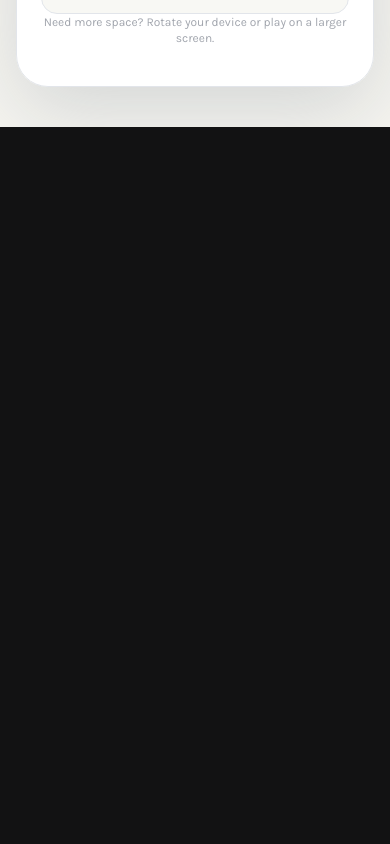
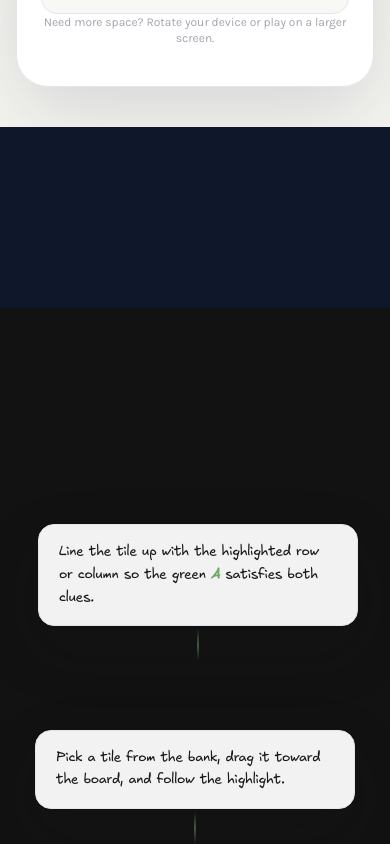
Before and after one commit to evgenyvinnik/crosswordly, a React (Vite) app: page / in a window 390 px wide. Shown: the part 1753-2597 px from the top of the page. Before the commit the page ends 1880 px from the top, so only its background shows below. Built offline with nearby package versions, Linux system fonts and the light colour scheme; no server answers.

Commit message:
working on tooltips

```diff
--- a/src/components/TutorialScreen.tsx
+++ b/src/components/TutorialScreen.tsx
@@ -575,27 +575,27 @@ const TutorialScreen = ({ onComplete, onExit }: TutorialScreenProps) => {
       ref={sectionRef}
       className="relative flex min-h-screen items-center justify-center bg-[#f6f5f0] px-4 py-10 text-[#1a1a1b]"
     >
-      <div className="pointer-events-none absolute inset-0 hidden lg:block">
+      <div className="pointer-events-none absolute inset-0 z-10">
         <TooltipEnvelope
-          tooltip="Drag a word tile, line it up with the highlighted row or column, and let go."
+          tooltip="Pick a tile from the bank, drag it toward the board, and follow the highlight."
           forceVisible={Boolean(anchorPoints.tiles)}
           targetClassName="pointer-events-none absolute h-3 w-3"
           targetStyle={getAnchorStyle(anchorPoints.tiles)}
-          tooltipClassName="pointer-events-none hidden max-w-sm text-base font-medium tracking-tight lg:flex"
+          tooltipClassName="pointer-events-none flex max-w-sm text-base font-medium tracking-tight"
         >
           <span className="sr-only">Tiles tooltip anchor</span>
         </TooltipEnvelope>
         <TooltipEnvelope
           tooltip={
             <>
-              Keep the green <span className="font-semibold text-[#6aaa64]">A</span> happy to solve
-              both clues.
+              Line the tile up with the highlighted row or column so the green{' '}
+              <span className="font-semibold text-[#6aaa64]">A</span> satisfies both clues.
             </>
           }
           forceVisible={Boolean(anchorPoints.letter)}
           targetClassName="pointer-events-none absolute h-3 w-3"
           targetStyle={getAnchorStyle(anchorPoints.letter)}
-          tooltipClassName="pointer-events-none hidden max-w-sm text-base font-medium tracking-tight lg:flex"
+          tooltipClassName="pointer-events-none flex max-w-sm text-base font-medium tracking-tight"
         >
           <span className="sr-only">Board tooltip anchor</span>
         </TooltipEnvelope>
```
